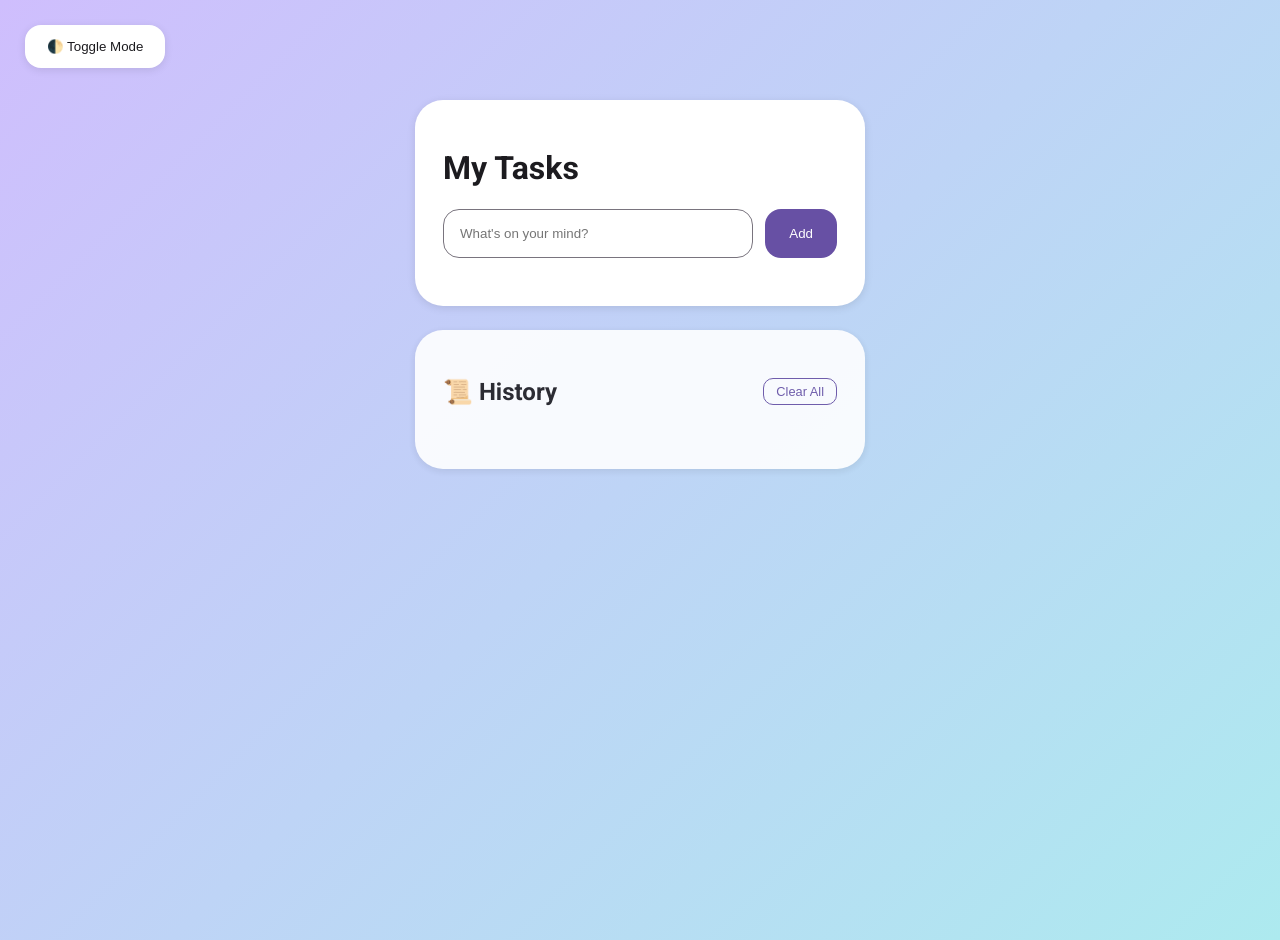
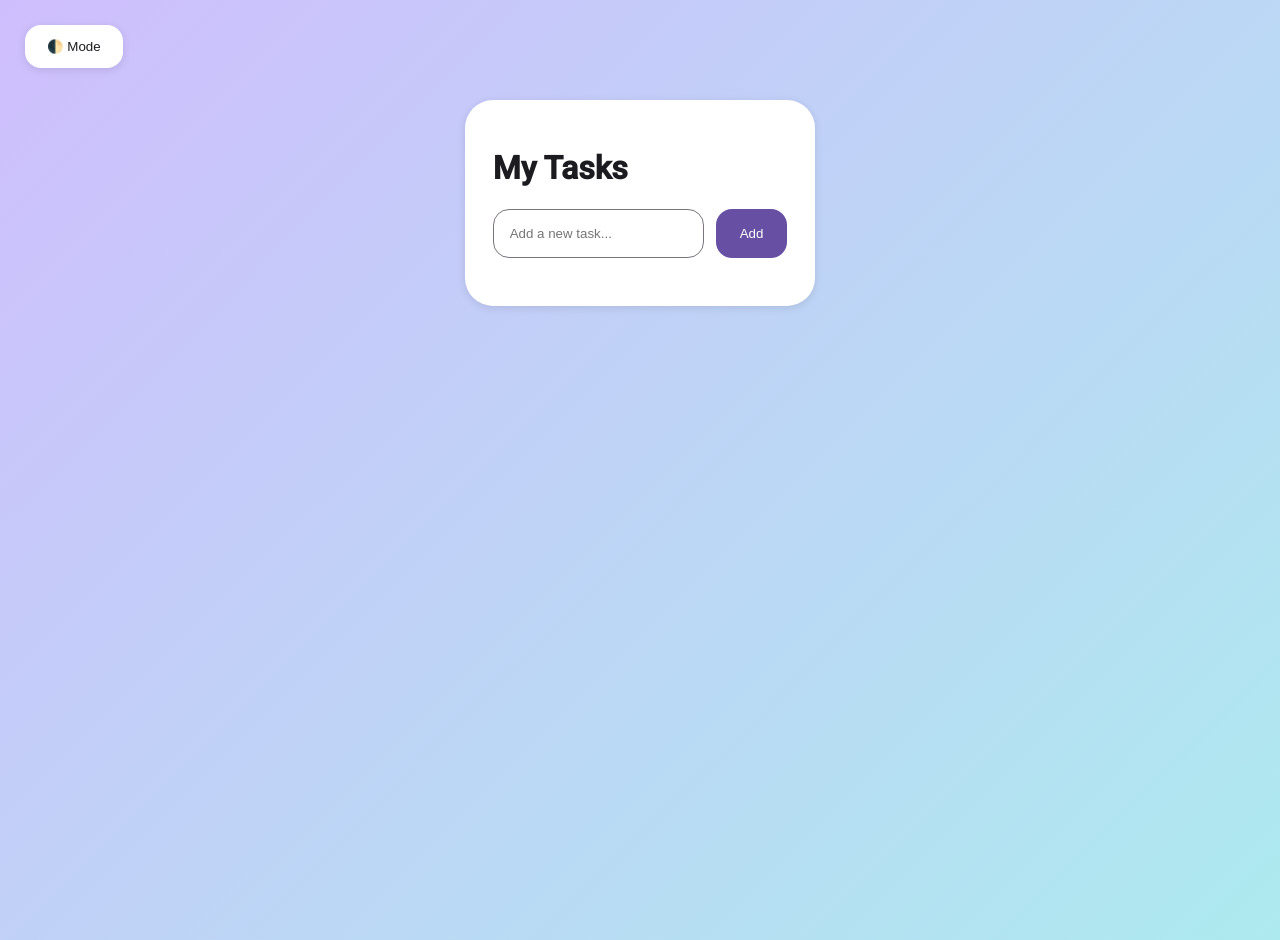
Before and after one commit to rithuLOQ/ToDo-List, a plain HTML site: page index.html in a window 1280 px wide. Drawn offline with Linux system fonts and the light colour scheme.

Commit message:
Updated version 1.2

```diff
--- a/index.html
+++ b/index.html
@@ -3,24 +3,23 @@
 <head>
     <meta charset="UTF-8">
     <meta name="viewport" content="width=device-width, initial-scale=1.0">
-    <title>Material 3 Task Manager</title>
+    <title>Material 3 To-Do</title>
     <link rel="stylesheet" href="style.css">
-    <link href="https://fonts.googleapis.com/css2?family=Roboto:wght@300;400;500;700&display=swap" rel="stylesheet">
+    <link href="https://fonts.googleapis.com/css2?family=Roboto:wght@300;400;500&display=swap" rel="stylesheet">
 </head>
 <body>
 
-    <div class="theme-container hover-el">
-        <button id="theme-toggle">🌓 Toggle Mode</button>
+    <div class="theme-container">
+        <button id="theme-toggle" class="hover-el">🌓 Mode</button>
     </div>
 
-    <div class="container">
     <div class="todo-card">
         <header>
             <h1>My Tasks</h1>
         </header>
 
         <div class="input-group">
-                <input type="text" id="todo-input" placeholder="What's on your mind?" class="hover-el">
+            <input type="text" id="todo-input" placeholder="Add a new task..." class="hover-el">
             <button id="add-btn" class="hover-el">Add</button>
         </div>
 
@@ -28,16 +27,6 @@
             </ul>
     </div>
 
-        <div class="history-card">
-            <header>
-                <h2>📜 History</h2>
-                <button id="clear-history" class="hover-el">Clear All</button>
-            </header>
-            <ul id="history-list">
-                </ul>
-        </div>
-    </div>
-
     <script src="script.js"></script>
 </body>
 </html>
```
Lines whose indentation alone changed are shown as unchanged.
